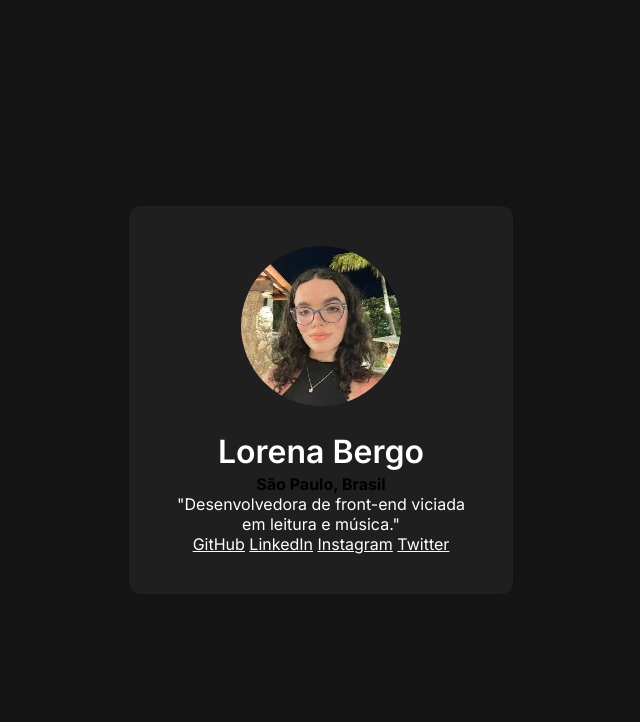
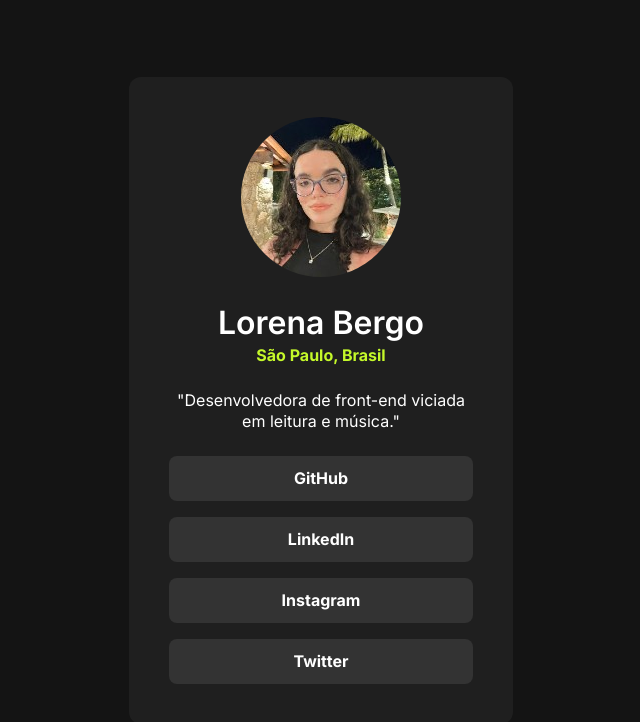
Before and after one commit to lobergo/meus_links, a plain HTML site: page index.html in a window 1280 px wide. Shown: the whole page, without its empty margins (319-959 px from the left). Drawn offline with Linux system fonts and the light colour scheme.

Commit message:
desenvolvimento de CSS terminado

```diff
--- a/style.css
+++ b/style.css
@@ -39,6 +39,29 @@ div h1 {
     margin-bottom: 4px;
 }
 
+div strong {
+    color: #c4f82a;
+    font-style: 14px;
+    line-height: 21px;
+}
+
 div p {
+    margin-block: 24px;
+    font-style: 14px;
+    line-height: 21px;
+}
 
+div a + a {
+    margin-top: 16px;
 }
+
+div a {
+    display: block;
+    text-decoration: none;
+    background-color: #333333;
+    padding: 12px;
+    border-radius: 8px;
+    font-weight: 700;
+    font-style: 14px;
+    line-height: 21px;
+}
```
